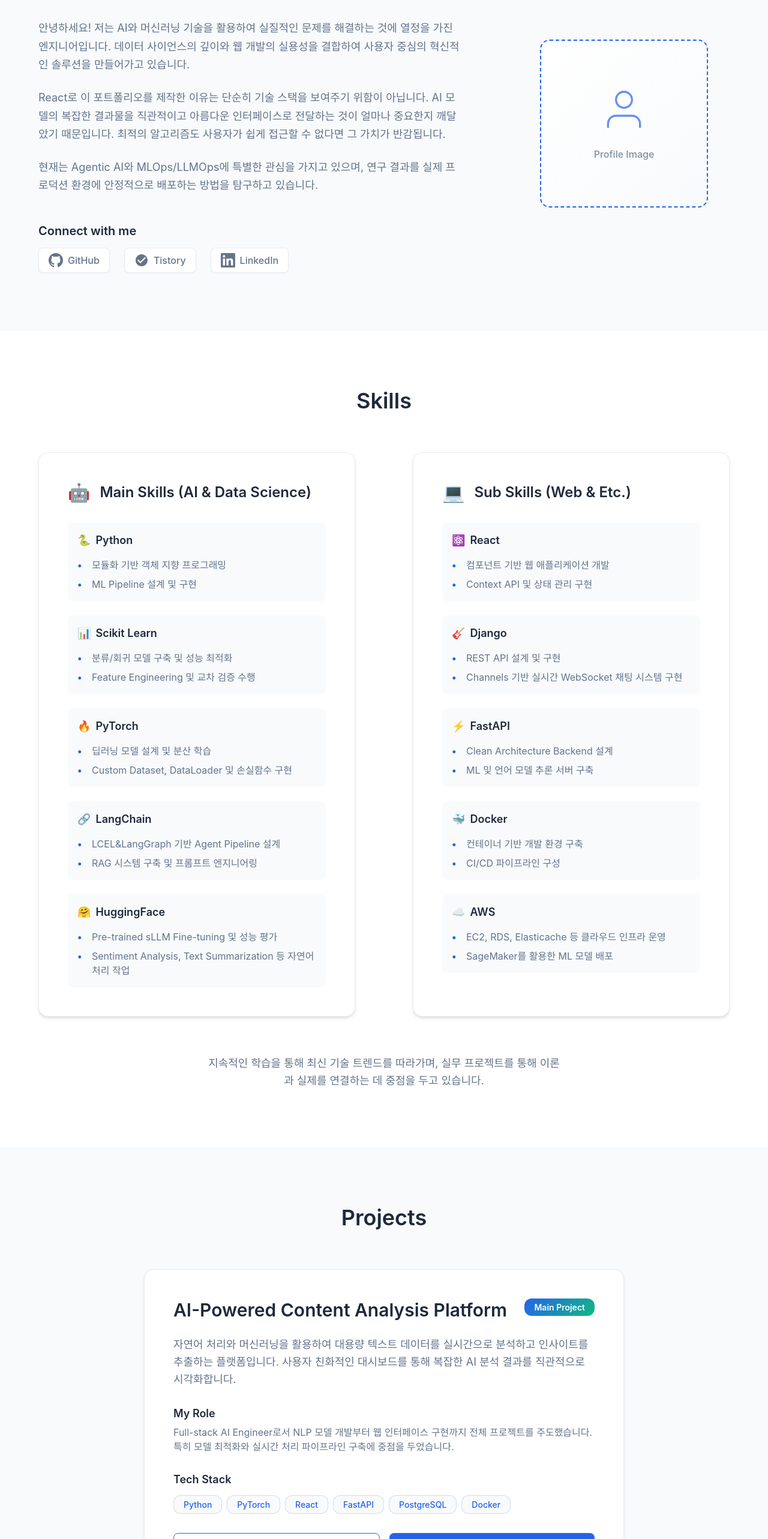
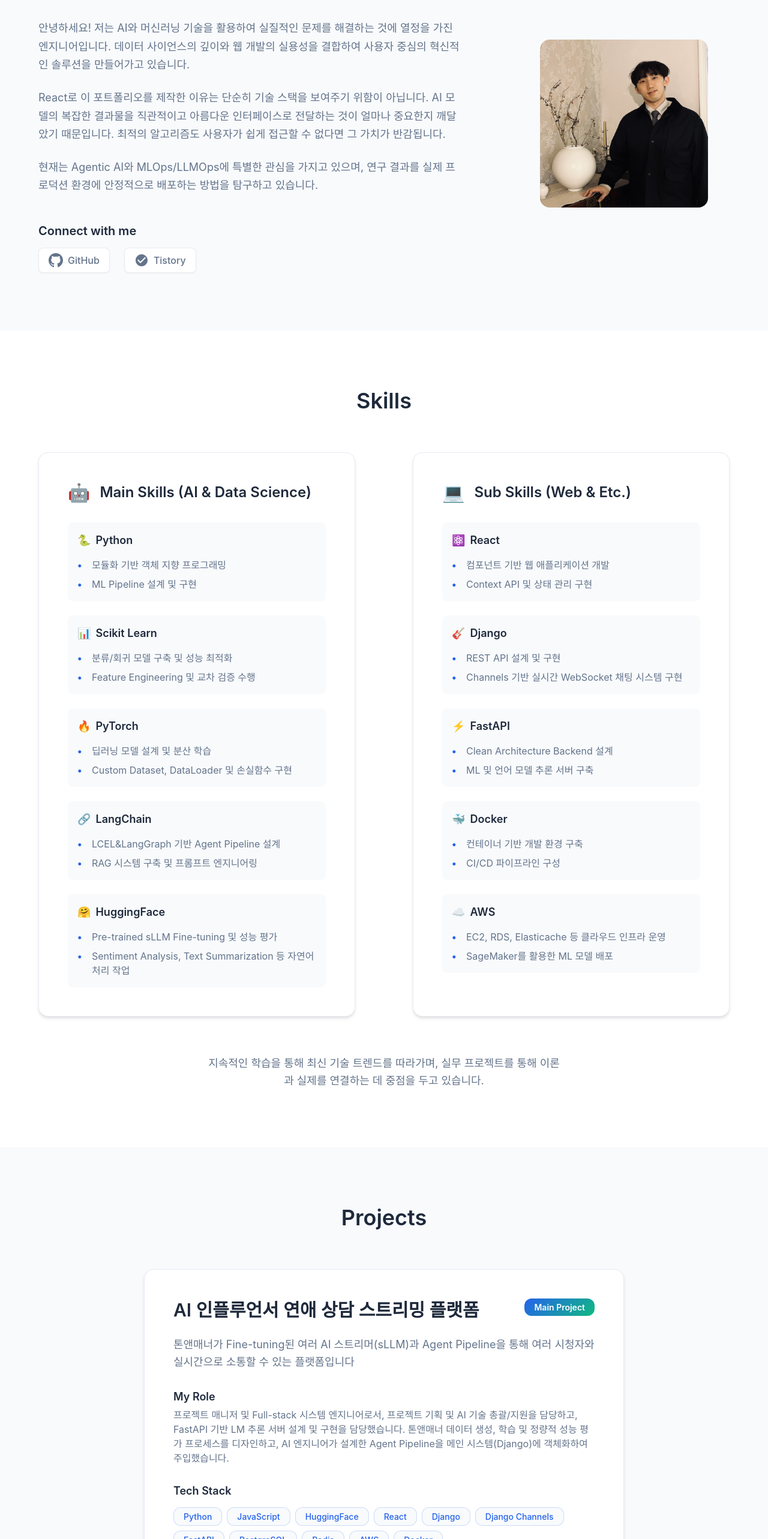
Before and after one commit to iPad7/portfolio, a React (Vite) app: page / in a window 1280 px wide. Shown: the part 939-3505 px from the top of the page at 60% size. Built offline with nearby package versions, Linux system fonts and the light colour scheme.

Commit message:
Mock-up 데이터 전체 수정 완료 및 스타일 수정
* 프로젝트 및 블로그 포스트 현행화 완료
* LinkedIn 버튼 삭제
* 이메일 버튼 리디렉션에서 클립보드 복사로 수정
* 프로필 이미지 반영

```diff
--- a/src/sections/About/About.jsx
+++ b/src/sections/About/About.jsx
@@ -1,5 +1,6 @@
 import React from 'react';
 import styles from './About.module.css';
+import profileImage from '../../assets/images/profile.jpg';
 
 const About = () => {
   const socialLinks = [
@@ -18,15 +19,6 @@ const About = () => {
       icon: (
         <svg width="24" height="24" viewBox="0 0 24 24" fill="currentColor">
           <path d="M12 2C6.48 2 2 6.48 2 12s4.48 10 10 10 10-4.48 10-10S17.52 2 12 2zm-2 15l-5-5 1.41-1.41L10 14.17l7.59-7.59L19 8l-9 9z"/>
-        </svg>
-      )
-    },
-    {
-      name: 'LinkedIn',
-      url: 'https://linkedin.com/in/your-profile',
-      icon: (
-        <svg width="24" height="24" viewBox="0 0 24 24" fill="currentColor">
-          <path d="M20.447 20.452h-3.554v-5.569c0-1.328-.027-3.037-1.852-3.037-1.853 0-2.136 1.445-2.136 2.939v5.667H9.351V9h3.414v1.561h.046c.477-.9 1.637-1.85 3.37-1.85 3.601 0 4.267 2.37 4.267 5.455v6.286zM5.337 7.433c-1.144 0-2.063-.926-2.063-2.065 0-1.138.92-2.063 2.063-2.063 1.14 0 2.064.925 2.064 2.063 0 1.139-.925 2.065-2.064 2.065zm1.782 13.019H3.555V9h3.564v11.452zM22.225 0H1.771C.792 0 0 .774 0 1.729v20.542C0 23.227.792 24 1.771 24h20.451C23.2 24 24 23.227 24 22.271V1.729C24 .774 23.2 0 22.222 0h.003z"/>
         </svg>
       )
     }
@@ -77,14 +69,12 @@ const About = () => {
           </div>
 
           <div className={styles.imageContent}>
-            <div className={styles.profileImagePlaceholder}>
-              <div className={styles.placeholderIcon}>
-                <svg width="80" height="80" viewBox="0 0 24 24" fill="none" stroke="currentColor">
-                  <path d="M20 21v-2a4 4 0 0 0-4-4H8a4 4 0 0 0-4 4v2"></path>
-                  <circle cx="12" cy="7" r="4"></circle>
-                </svg>
-              </div>
-              <p className={styles.placeholderText}>Profile Image</p>
+            <div className={styles.profileImageContainer}>
+              <img
+                src={profileImage}
+                alt="Jaebeom Lee Profile"
+                className={styles.profileImage}
+              />
             </div>
           </div>
         </div>
--- a/src/sections/About/About.module.css
+++ b/src/sections/About/About.module.css
@@ -83,35 +83,18 @@
   align-items: center;
 }
 
-.profileImagePlaceholder {
+.profileImageContainer {
   width: 280px;
   height: 280px;
-  background: linear-gradient(135deg, var(--bg-card) 0%, var(--bg-secondary) 100%);
-  border: 2px dashed var(--color-primary);
   border-radius: var(--border-radius-xl);
-  display: flex;
-  flex-direction: column;
-  align-items: center;
-  justify-content: center;
-  color: var(--color-primary);
-  transition: all var(--transition-normal);
+  overflow: hidden;
 }
 
-.profileImagePlaceholder:hover {
-  border-color: var(--color-primary-dark);
-  transform: scale(1.02);
-}
-
-.placeholderIcon {
-  margin-bottom: var(--spacing-md);
-  opacity: 0.7;
-}
-
-.placeholderText {
-  font-size: var(--font-size-md);
-  font-weight: 500;
-  margin: 0;
-  opacity: 0.8;
+.profileImage {
+  width: 100%;
+  height: 100%;
+  object-fit: cover;
+  object-position: center;
 }
 
 /* Mobile Responsive */
@@ -126,7 +109,7 @@
     order: -1;
   }
 
-  .profileImagePlaceholder {
+  .profileImageContainer {
     width: 220px;
     height: 220px;
   }
@@ -146,7 +129,7 @@
     padding: var(--spacing-sm);
   }
 
-  .profileImagePlaceholder {
+  .profileImageContainer {
     width: 200px;
     height: 200px;
   }
--- a/src/sections/Contact/Contact.jsx
+++ b/src/sections/Contact/Contact.jsx
@@ -2,6 +2,19 @@ import React from 'react';
 import styles from './Contact.module.css';
 
 const Contact = () => {
+  const handleEmailClick = async (e) => {
+    e.preventDefault();
+    const email = '8000gam@gmail.com';
+
+    try {
+      await navigator.clipboard.writeText(email);
+      alert('이메일 주소가 클립보드에 복사되었습니다!');
+    } catch (err) {
+      console.error('클립보드 복사에 실패했습니다:', err);
+      alert('클립보드 복사에 실패했습니다. 이메일 주소: ' + email);
+    }
+  };
+
   const contactInfo = [
     {
       type: 'email',
@@ -23,17 +36,6 @@ const Contact = () => {
       icon: (
         <svg width="24" height="24" viewBox="0 0 24 24" fill="currentColor">
           <path d="M12 0C5.374 0 0 5.373 0 12 0 17.302 3.438 21.8 8.207 23.387c.599.111.793-.261.793-.577v-2.234c-3.338.726-4.033-1.416-4.033-1.416-.546-1.387-1.333-1.756-1.333-1.756-1.089-.745.083-.729.083-.729 1.205.084 1.839 1.237 1.839 1.237 1.07 1.834 2.807 1.304 3.492.997.107-.775.418-1.305.762-1.604-2.665-.305-5.467-1.334-5.467-5.931 0-1.311.469-2.381 1.236-3.221-.124-.303-.535-1.524.117-3.176 0 0 1.008-.322 3.301 1.23A11.509 11.509 0 0112 5.803c1.02.005 2.047.138 3.006.404 2.291-1.552 3.297-1.23 3.297-1.23.653 1.653.242 2.874.118 3.176.77.84 1.235 1.911 1.235 3.221 0 4.609-2.807 5.624-5.479 5.921.43.372.823 1.102.823 2.222v3.293c0 .319.192.694.801.576C20.566 21.797 24 17.3 24 12c0-6.627-5.373-12-12-12z"/>
-        </svg>
-      )
-    },
-    {
-      type: 'linkedin',
-      label: 'LinkedIn',
-      value: 'linkedin.com/in/your-profile',
-      href: 'https://linkedin.com/in/your-profile',
-      icon: (
-        <svg width="24" height="24" viewBox="0 0 24 24" fill="currentColor">
-          <path d="M20.447 20.452h-3.554v-5.569c0-1.328-.027-3.037-1.852-3.037-1.853 0-2.136 1.445-2.136 2.939v5.667H9.351V9h3.414v1.561h.046c.477-.9 1.637-1.85 3.37-1.85 3.601 0 4.267 2.37 4.267 5.455v6.286zM5.337 7.433c-1.144 0-2.063-.926-2.063-2.065 0-1.138.92-2.063 2.063-2.063 1.14 0 2.064.925 2.064 2.063 0 1.139-.925 2.065-2.064 2.065zm1.782 13.019H3.555V9h3.564v11.452zM22.225 0H1.771C.792 0 0 .774 0 1.729v20.542C0 23.227.792 24 1.771 24h20.451C23.2 24 24 23.227 24 22.271V1.729C24 .774 23.2 0 22.222 0h.003z"/>
         </svg>
       )
     }
@@ -59,6 +61,7 @@ const Contact = () => {
                   target={contact.type === 'email' ? '_self' : '_blank'}
                   rel={contact.type === 'email' ? '' : 'noopener noreferrer'}
                   className={styles.contactItem}
+                  onClick={contact.type === 'email' ? handleEmailClick : undefined}
                 >
                   <div className={styles.contactIcon}>
                     {contact.icon}
--- a/src/sections/Projects/Projects.jsx
+++ b/src/sections/Projects/Projects.jsx
@@ -39,19 +39,6 @@ const ProjectCard = ({ project, isMain = false }) => {
           </svg>
           GitHub
         </a>
-        <a
-          href={project.liveUrl}
-          target="_blank"
-          rel="noopener noreferrer"
-          className={`btn btn-primary ${styles.projectButton}`}
-        >
-          <svg width="20" height="20" viewBox="0 0 24 24" fill="none" stroke="currentColor">
-            <path d="M18 13v6a2 2 0 0 1-2 2H5a2 2 0 0 1-2-2V8a2 2 0 0 1 2-2h6"></path>
-            <polyline points="15,3 21,3 21,9"></polyline>
-            <line x1="10" y1="14" x2="21" y2="3"></line>
-          </svg>
-          Live Demo
-        </a>
       </div>
     </div>
   );
@@ -59,30 +46,27 @@ const ProjectCard = ({ project, isMain = false }) => {
 
 const Projects = () => {
   const mainProject = {
-    title: 'AI-Powered Content Analysis Platform',
-    description: '자연어 처리와 머신러닝을 활용하여 대용량 텍스트 데이터를 실시간으로 분석하고 인사이트를 추출하는 플랫폼입니다. 사용자 친화적인 대시보드를 통해 복잡한 AI 분석 결과를 직관적으로 시각화합니다.',
-    role: 'Full-stack AI Engineer로서 NLP 모델 개발부터 웹 인터페이스 구현까지 전체 프로젝트를 주도했습니다. 특히 모델 최적화와 실시간 처리 파이프라인 구축에 중점을 두었습니다.',
-    technologies: ['Python', 'PyTorch', 'React', 'FastAPI', 'PostgreSQL', 'Docker'],
-    githubUrl: 'https://github.com/your-username/ai-content-platform',
-    liveUrl: 'https://your-ai-platform.vercel.app'
+    title: 'AI 인플루언서 연애 상담 스트리밍 플랫폼',
+    description: '톤앤매너가 Fine-tuning된 여러 AI 스트리머(sLLM)과 Agent Pipeline을 통해 여러 시청자와 실시간으로 소통할 수 있는 플랫폼입니다',
+    role: '프로젝트 매니저 및 Full-stack 시스템 엔지니어로서, 프로젝트 기획 및 AI 기술 총괄/지원을 담당하고, FastAPI 기반 LM 추론 서버 설계 및 구현을 담당했습니다. 톤앤매너 데이터 생성, 학습 및 정량적 성능 평가 프로세스를 디자인하고, AI 엔지니어가 설계한 Agent Pipeline을 메인 시스템(Django)에 객체화하여 주입했습니다.',
+    technologies: ['Python', 'JavaScript', 'HuggingFace', 'React', 'Django', 'Django Channels', 'FastAPI', 'PostgreSQL', 'Redis', 'AWS', 'Docker'],
+    githubUrl: 'https://github.com/SKNETWORKS-FAMILY-AICAMP/SKN13-final-4team'
   };
 
   const miniProjects = [
     {
-      title: 'Stock Price Prediction Model',
-      description: 'LSTM과 Transformer 아키텍처를 비교 분석하여 주식 가격을 예측하는 딥러닝 모델입니다. 실시간 데이터 수집과 모델 학습 자동화를 구현했습니다.',
-      role: 'Data Science 연구원으로서 모델 설계, 하이퍼파라미터 튜닝, 백테스팅 시스템 구축을 담당했습니다.',
-      technologies: ['Python', 'TensorFlow', 'Pandas', 'yfinance', 'Streamlit'],
-      githubUrl: 'https://github.com/your-username/stock-prediction',
-      liveUrl: 'https://stock-prediction-demo.streamlit.app'
+      title: '서울특별시 폐업사업자 분류 예측',
+      description: '서울특별시 자영업자들의 추정 매출, 상권 정보 공공 데이터를 활용해 ML 기반 폐업률 예측 모델을 개발했습니다',
+      role: '기획 및 데이터 수집&전처리를 담당했으며, 탐색적 데이터 분석 단계에서 반응 변수 Label의 불균형성을 확인하고, 설명변수 간 상관분석을 통해 다중공선성을 최소화했습니다. EDA와 전처리 결과를 모델 학습 담당자에게 전달하여, Recall을 평가 지표로 채택하여 실제로 폐업할 가능성이 높은 사업자를 놓치지 않는 것에 집중하도록 모델을 설계할 것을 제언했습니다.',
+      technologies: ['Python', 'Numpy', 'Pandas', 'Scikit-Learn', 'Streamlit'],
+      githubUrl: 'https://github.com/SKNETWORKS-FAMILY-AICAMP/SKN13-2nd-4team'
     },
     {
-      title: 'Real-time Chat App with Sentiment Analysis',
-      description: '실시간 채팅과 동시에 메시지의 감정을 분석하여 시각화하는 웹 애플리케이션입니다. Firebase를 활용한 실시간 동기화와 사전 훈련된 감정 분석 모델을 통합했습니다.',
-      role: '프론트엔드 개발과 AI 모델 통합을 담당하여 사용자 경험과 AI 기능을 매끄럽게 연결했습니다.',
-      technologies: ['React', 'Firebase', 'Python', 'Flask', 'Chart.js'],
-      githubUrl: 'https://github.com/your-username/sentiment-chat',
-      liveUrl: 'https://sentiment-chat-app.vercel.app'
+      title: '기초 화장품 추천 챗봇',
+      description: '온라인 화장품 쇼핑몰에서 제품 정보, 제품 리뷰 정보를 스크랩하여, 고객 경험 기반 기초 화장품 추천 챗봇을 개발했습니다',
+      role: '데이터 전처리 담당자로서, 스크랩한 데이터를 Vector DB에 적재할 수 있는 JSON 형태로 가공하였습니다. 리뷰 데이터에 사용자의 만족도를 추가하기 위해, Sentiment Analysis 모델을 Full Fine-tuning하여 리뷰 데이터를 긍정/중립/부정으로 Labeling했습니다. OPENAI API로 Few-shot Prompting을 활용하여 학습 데이터를 구축했습니다.',
+      technologies: ['Python', 'Selenium', 'Numpy', 'Pandas', 'OpenAI', 'HuggingFace'],
+      githubUrl: 'https://github.com/SKNETWORKS-FAMILY-AICAMP/SKN13-3rd-3team'
     }
   ];
 
--- a/src/sections/Writings/Writings.jsx
+++ b/src/sections/Writings/Writings.jsx
@@ -44,26 +44,26 @@ const Writings = () => {
   const writings = [
     {
       title: '[AI&ML] Attention Mechanism',
-      excerpt: 'Transformer 모델 아키텍처의 근간을 이루는 Attention Mechanism을 Dot-product Attention 기반으로 이해합니다. 기존 RNN 기반 Seq2Seq 구조의 문제점, Attention의 콘셉트, 한계점을 요약합니다.',
+      excerpt: 'Transformer 모델 아키텍처의 근간을 이루는 Attention Mechanism을 Dot-product Attention 기반으로 이해합니다.',
       date: '2025.06.07',
-      category: '개인 학습',
+      category: '학습 기록',
       tags: ['Transformer', 'Attention', 'NLP', 'Deep Learning'],
       url: 'https://8000gam.tistory.com/11'
     },
     {
-      title: '[Mock] BERT vs GPT: 사전 훈련된 언어 모델의 패러다임 비교',
-      excerpt: 'BERT의 양방향 인코더 구조와 GPT의 자기회귀적 디코더 구조를 비교 분석합니다. 각 모델의 강점과 적용 분야, 그리고 실무에서의 선택 기준에 대해 데이터와 실험 결과를 바탕으로 설명합니다.',
-      date: '2024.02.28',
-      category: '논문 리뷰',
-      tags: ['BERT', 'GPT', 'Pre-training', 'Language Model'],
+      title: '[플레이데이터 SK네트웍스 Family AI 캠프 13기] 3주차 회고',
+      excerpt: 'SQL 기초와 Python requests 라이브러리 기반 웹 스크래핑 학습 내용, 그리고 부트캠프 첫 팀 프로젝트의 총평과 후기를 기록합니다.',
+      date: '2025.04.13',
+      category: '학습 기록',
+      tags: ['Python', 'SQL', 'Web Scrapping', 'Streamlit'],
       url: 'https://8000gam.tistory.com/3'
     },
     {
-      title: '[Mock] PyTorch vs TensorFlow: 실무 프로젝트 관점에서의 프레임워크 선택 가이드',
-      excerpt: '2년간의 실무 경험을 바탕으로 PyTorch와 TensorFlow의 장단점을 객관적으로 비교합니다. 프로젝트 규모, 팀 구성, 배포 환경에 따른 최적의 선택 기준을 제시하고, 실제 마이그레이션 경험도 공유합니다.',
-      date: '2024.02.10',
-      category: '기술 분석',
-      tags: ['PyTorch', 'TensorFlow', 'Framework', 'MLOps'],
+      title: '[플레이데이터 SK네트웍스 Family AI 캠프 13기] 월간 회고: 5월',
+      excerpt: '여러 순환 신경망, Encoder-Decoder 구조의 Seq2Seq 아키텍처, Attention Mechanism, Transformer에 대해 배운 내용을 기록합니다.',
+      date: '2025.05.31',
+      category: '학습 기록',
+      tags: ['RNN', 'Attention', 'Transformer', 'NLP', 'Deep Learning'],
       url: 'https://8000gam.tistory.com/10'
     }
   ];
```
Also changed, not shown: src/assets/images/final_project.jpg (added), src/assets/images/profile.jpg (added).
